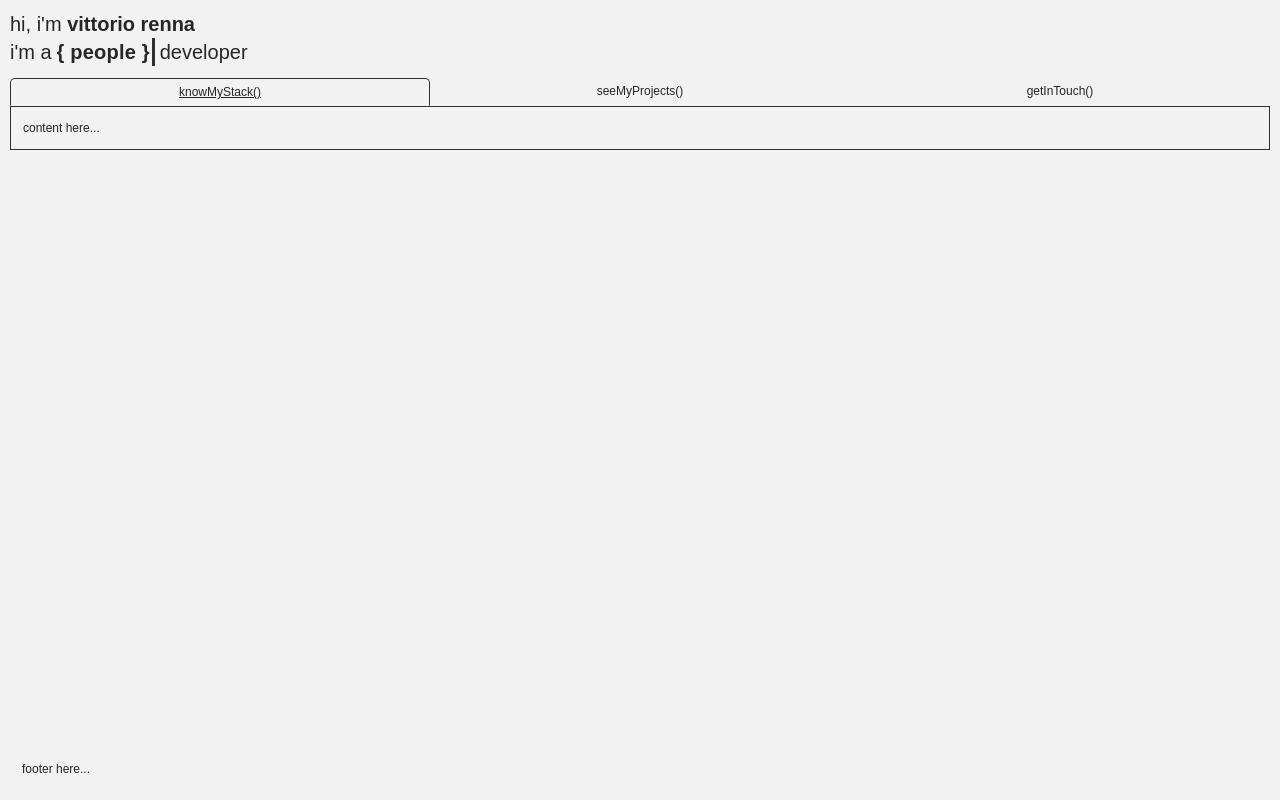
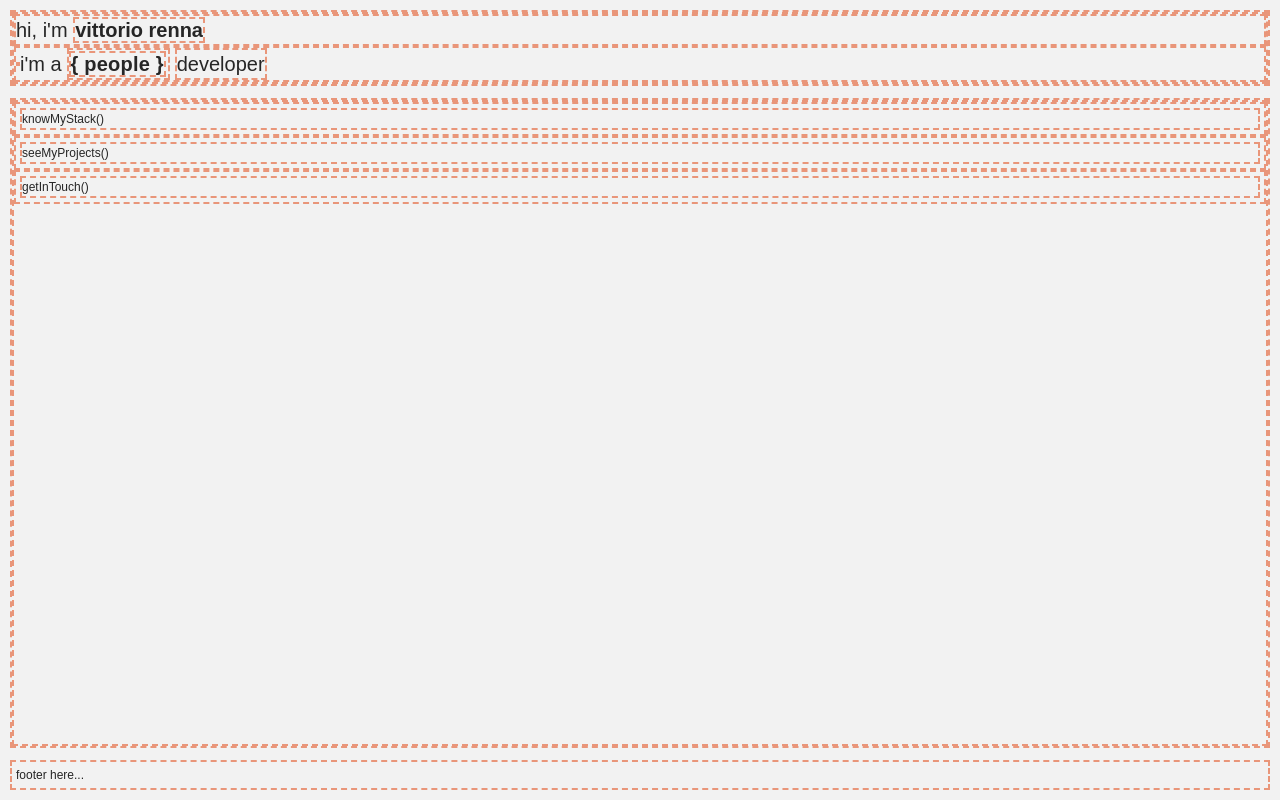
Before and after one commit to rennavittorio/personal-portfolio, a Vue app: page / in a window 1280 px wide. Built offline with nearby package versions, Linux system fonts and the light colour scheme.

Commit message:
edit: edit general layout around main content effect

```diff
--- a/src/App.vue
+++ b/src/App.vue
@@ -8,7 +8,7 @@ export default {
   components: {
     HeaderComp,
     MainComp,
-    FooterComp,
+    FooterComp
   }
 }
 
@@ -28,7 +28,7 @@ export default {
     />
 
     <FooterComp
-    class="mt-auto"
+    class=""
     />
 
   </div>
@@ -43,5 +43,9 @@ export default {
   padding: 10px;
 }
 
+.page-site * {
+  border: 2px dashed darksalmon;
+}
+
 
 </style>
--- a/src/components/FooterComp.vue
+++ b/src/components/FooterComp.vue
@@ -20,7 +20,7 @@ export default defineComponent ({
 <template>
 
 
-    <footer class="footer p-3">
+    <footer class="footer p-1">
         footer here...
     </footer>
 
--- a/src/components/MainComp.vue
+++ b/src/components/MainComp.vue
@@ -4,10 +4,32 @@ import { defineComponent } from 'vue';
 export default defineComponent({
     props: {
         functionMenu: Array,
+        activeIndex: Number,
+        isActive: Boolean,
     },
     data(){
         return {
-        functionMenu: ['knowMyStack()', 'seeMyProjects()', 'getInTouch()']
+            functionMenu: [
+                'knowMyStack()',
+                'seeMyProjects()',
+                'getInTouch()'
+            ],
+            activeIndex: 0,
+            isActive: false,
+        }
+    },
+    methods: {
+        toggleActive(index: number){
+            if(this.activeIndex === index){
+                if(this.isActive === false){
+                    this.isActive = true;
+                } else {
+                    this.isActive = false;
+                }
+            } else if(this.activeIndex !== index){
+                this.activeIndex = index;
+                this.isActive = true;
+            }
         }
     }
 })
@@ -19,21 +41,26 @@ export default defineComponent({
 
 <template>
 
-    <div class="container flex-grow-1 flex flex-col">
-        <div class="folders">
-            <ul class="list__functions grid grid-cols-3">
+    <main class="container h-[100%] mb-3">
+
+        <ul class="list__functions h-[100%] flex flex-col">
             <li
             v-for="(item, i) in functionMenu"
-                :class="['item__function', 'text-center', 'p-1',
-                i === 0 ? 'active' : 'inactive']">
+            @click="toggleActive(i)"
+            :class="['item__function', 'p-1',
+            (activeIndex === i) && (isActive) ? 'active' : '',
+            (activeIndex === i) && (isActive) ? 'mb-auto' : '',]">
+                <div class="item__title hover:underline hover:cursor-pointer">
                     {{ item }}
+                </div>
+                <div
+                :class="['content', 'p-2', (activeIndex === i) && (isActive) ? 'block' : 'hidden']">
+                    content here...
+                </div>
             </li>
         </ul>
-        </div>
-        <div class="content p-3 flex-grow-1">
-            content here...
-        </div>
-    </div>
+
+    </main>
 
 
 </template>
@@ -42,7 +69,7 @@ export default defineComponent({
 
 <style scoped>
 
-.item__function.active {
+/* .item__function.active {
     border: 1px solid #2f2f2f;
     border-radius: 5px 5px 0 0;
     border-color: #2f2f2f #2f2f2f transparent #2f2f2f;
@@ -51,6 +78,11 @@ export default defineComponent({
 
 .content {
     border: 1px solid #2f2f2f;
+}  */
+
+.item__function.active .item__title {
+    text-decoration: underline;
 }
 
+
 </style>
```
Lines whose indentation alone changed are shown as unchanged.
